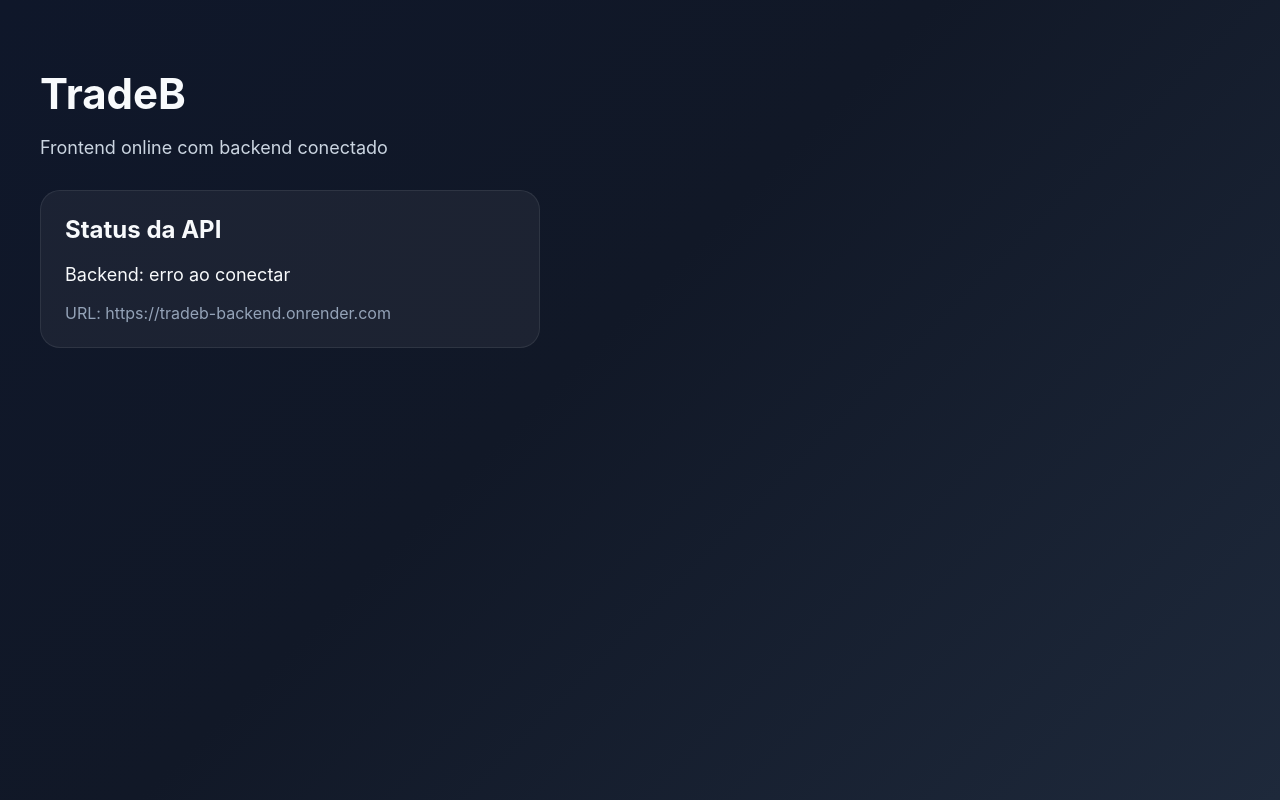
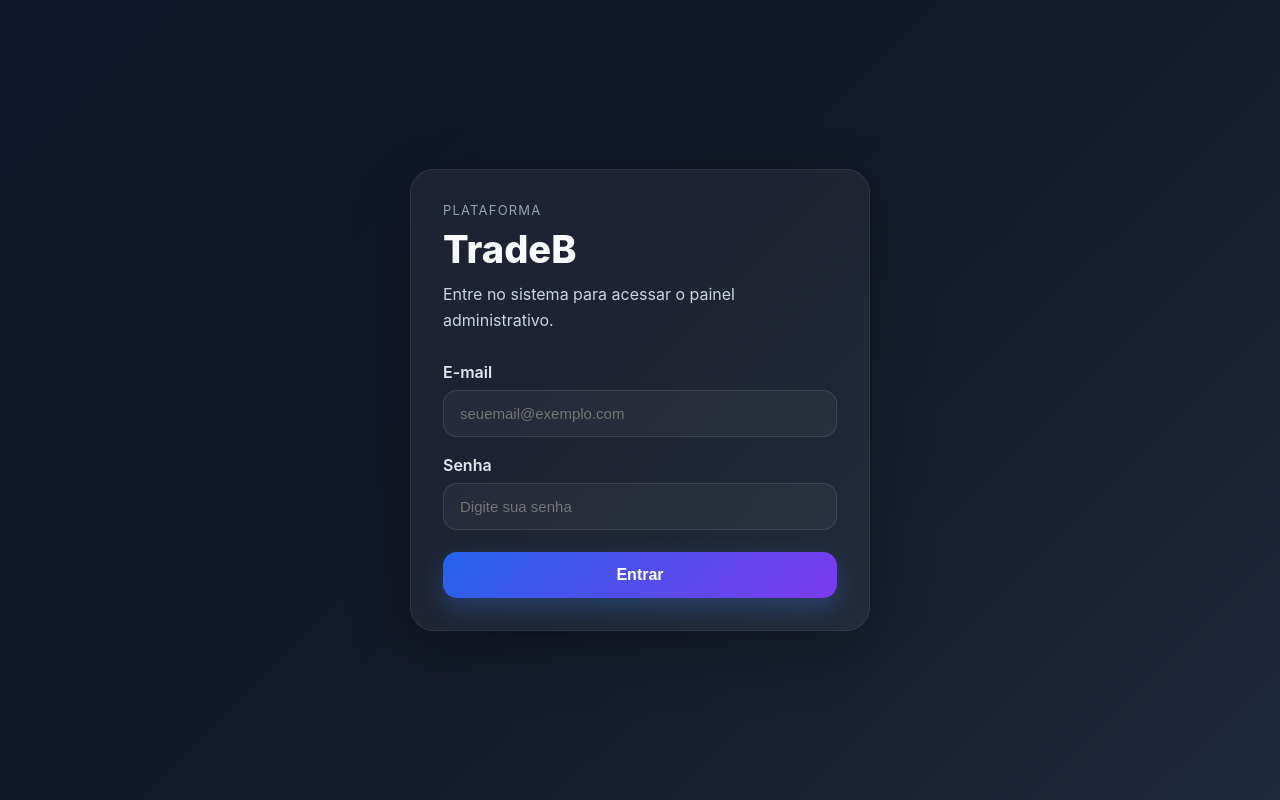
Before and after one commit to meupix131993-hub/TradeB, a React (Vite) app: page / in a window 1280 px wide. Built offline with nearby package versions, Linux system fonts and the light colour scheme; no server answers.

Commit message:
feat: add login screen

```diff
--- a/src/App.tsx
+++ b/src/App.tsx
@@ -1,66 +1,232 @@
-import React, { useEffect, useState } from 'react'
+import React, { useState } from 'react'
 import { API_URL } from './config'
 
-type HealthResponse = {
-  status: string
+type LoginResponse = {
+  token?: string
+  message?: string
 }
 
 export default function App() {
-  const [apiStatus, setApiStatus] = useState('carregando...')
-  const [loading, setLoading] = useState(true)
+  const [email, setEmail] = useState('')
+  const [password, setPassword] = useState('')
+  const [loading, setLoading] = useState(false)
+  const [message, setMessage] = useState('')
+  const [token, setToken] = useState('')
 
-  useEffect(() => {
-    async function loadHealth() {
-      try {
-        const response = await fetch(`${API_URL}/health`)
-        const data: HealthResponse = await response.json()
-        setApiStatus(data.status)
-      } catch (error) {
-        setApiStatus('erro ao conectar')
-      } finally {
-        setLoading(false)
+  async function handleLogin(e: React.FormEvent) {
+    e.preventDefault()
+    setLoading(true)
+    setMessage('')
+    setToken('')
+
+    try {
+      const response = await fetch(`${API_URL}/auth/login`, {
+        method: 'POST',
+        headers: {
+          'Content-Type': 'application/json',
+        },
+        body: JSON.stringify({
+          email,
+          password,
+        }),
+      })
+
+      const data: LoginResponse = await response.json()
+
+      if (!response.ok) {
+        setMessage(data.message || 'Erro ao fazer login')
+        return
       }
+
+      const receivedToken = data.token || ''
+      setToken(receivedToken)
+      localStorage.setItem('tradeb_token', receivedToken)
+      setMessage('Login realizado com sucesso')
+    } catch (error) {
+      setMessage('Não foi possível conectar ao backend')
+    } finally {
+      setLoading(false)
     }
-
-    loadHealth()
-  }, [])
+  }
 
   return (
     <div
       style={{
         minHeight: '100vh',
+        display: 'flex',
         background:
           'linear-gradient(135deg, #0f172a 0%, #111827 45%, #1e293b 100%)',
         color: '#f8fafc',
         fontFamily:
           'Inter, system-ui, -apple-system, BlinkMacSystemFont, "Segoe UI", sans-serif',
-        padding: 40,
       }}
     >
-      <h1 style={{ fontSize: 42, marginBottom: 12 }}>TradeB</h1>
-      <p style={{ fontSize: 18, color: '#cbd5e1', marginBottom: 32 }}>
-        Frontend online com backend conectado
-      </p>
-
       <div
         style={{
-          maxWidth: 500,
-          background: 'rgba(255,255,255,0.05)',
-          border: '1px solid rgba(255,255,255,0.08)',
-          borderRadius: 20,
+          flex: 1,
+          display: 'flex',
+          alignItems: 'center',
+          justifyContent: 'center',
           padding: 24,
         }}
       >
-        <h2 style={{ marginTop: 0 }}>Status da API</h2>
+        <div
+          style={{
+            width: '100%',
+            maxWidth: 460,
+            background: 'rgba(255,255,255,0.05)',
+            border: '1px solid rgba(255,255,255,0.08)',
+            borderRadius: 24,
+            padding: 32,
+            boxShadow: '0 20px 60px rgba(0,0,0,0.30)',
+          }}
+        >
+          <div style={{ marginBottom: 28 }}>
+            <p
+              style={{
+                margin: 0,
+                color: '#94a3b8',
+                fontSize: 13,
+                textTransform: 'uppercase',
+                letterSpacing: 1.2,
+              }}
+            >
+              Plataforma
+            </p>
 
-        <p style={{ fontSize: 18 }}>
-          {loading ? 'Verificando conexão...' : `Backend: ${apiStatus}`}
-        </p>
+            <h1
+              style={{
+                margin: '8px 0 10px',
+                fontSize: 38,
+                fontWeight: 800,
+              }}
+            >
+              TradeB
+            </h1>
 
-        <p style={{ color: '#94a3b8', marginBottom: 0 }}>
-          URL: {API_URL}
-        </p>
+            <p
+              style={{
+                margin: 0,
+                color: '#cbd5e1',
+                lineHeight: 1.6,
+              }}
+            >
+              Entre no sistema para acessar o painel administrativo.
+            </p>
+          </div>
+
+          <form onSubmit={handleLogin}>
+            <div style={{ marginBottom: 18 }}>
+              <label
+                htmlFor="email"
+                style={{
+                  display: 'block',
+                  marginBottom: 8,
+                  fontWeight: 600,
+                  color: '#e2e8f0',
+                }}
+              >
+                E-mail
+              </label>
+              <input
+                id="email"
+                type="email"
+                placeholder="seuemail@exemplo.com"
+                value={email}
+                onChange={(e) => setEmail(e.target.value)}
+                required
+                style={inputStyle}
+              />
+            </div>
+
+            <div style={{ marginBottom: 22 }}>
+              <label
+                htmlFor="password"
+                style={{
+                  display: 'block',
+                  marginBottom: 8,
+                  fontWeight: 600,
+                  color: '#e2e8f0',
+                }}
+              >
+                Senha
+              </label>
+              <input
+                id="password"
+                type="password"
+                placeholder="Digite sua senha"
+                value={password}
+                onChange={(e) => setPassword(e.target.value)}
+                required
+                style={inputStyle}
+              />
+            </div>
+
+            <button
+              type="submit"
+              disabled={loading}
+              style={{
+                width: '100%',
+                border: 'none',
+                background: 'linear-gradient(135deg, #2563eb, #7c3aed)',
+                color: '#fff',
+                padding: '14px 18px',
+                borderRadius: 14,
+                fontSize: 16,
+                fontWeight: 700,
+                cursor: loading ? 'not-allowed' : 'pointer',
+                opacity: loading ? 0.7 : 1,
+                boxShadow: '0 10px 25px rgba(59,130,246,0.28)',
+              }}
+            >
+              {loading ? 'Entrando...' : 'Entrar'}
+            </button>
+          </form>
+
+          {message && (
+            <div
+              style={{
+                marginTop: 18,
+                padding: 14,
+                borderRadius: 14,
+                background: 'rgba(255,255,255,0.04)',
+                border: '1px solid rgba(255,255,255,0.08)',
+                color: '#e2e8f0',
+              }}
+            >
+              {message}
+            </div>
+          )}
+
+          {token && (
+            <div
+              style={{
+                marginTop: 18,
+                padding: 14,
+                borderRadius: 14,
+                background: 'rgba(34,197,94,0.12)',
+                border: '1px solid rgba(34,197,94,0.24)',
+                color: '#bbf7d0',
+                wordBreak: 'break-all',
+              }}
+            >
+              Token salvo no navegador com sucesso.
+            </div>
+          )}
+        </div>
       </div>
     </div>
   )
 }
+
+const inputStyle: React.CSSProperties = {
+  width: '100%',
+  padding: '14px 16px',
+  borderRadius: 14,
+  border: '1px solid rgba(255,255,255,0.10)',
+  background: 'rgba(255,255,255,0.04)',
+  color: '#fff',
+  fontSize: 15,
+  outline: 'none',
+  boxSizing: 'border-box',
+}
```
